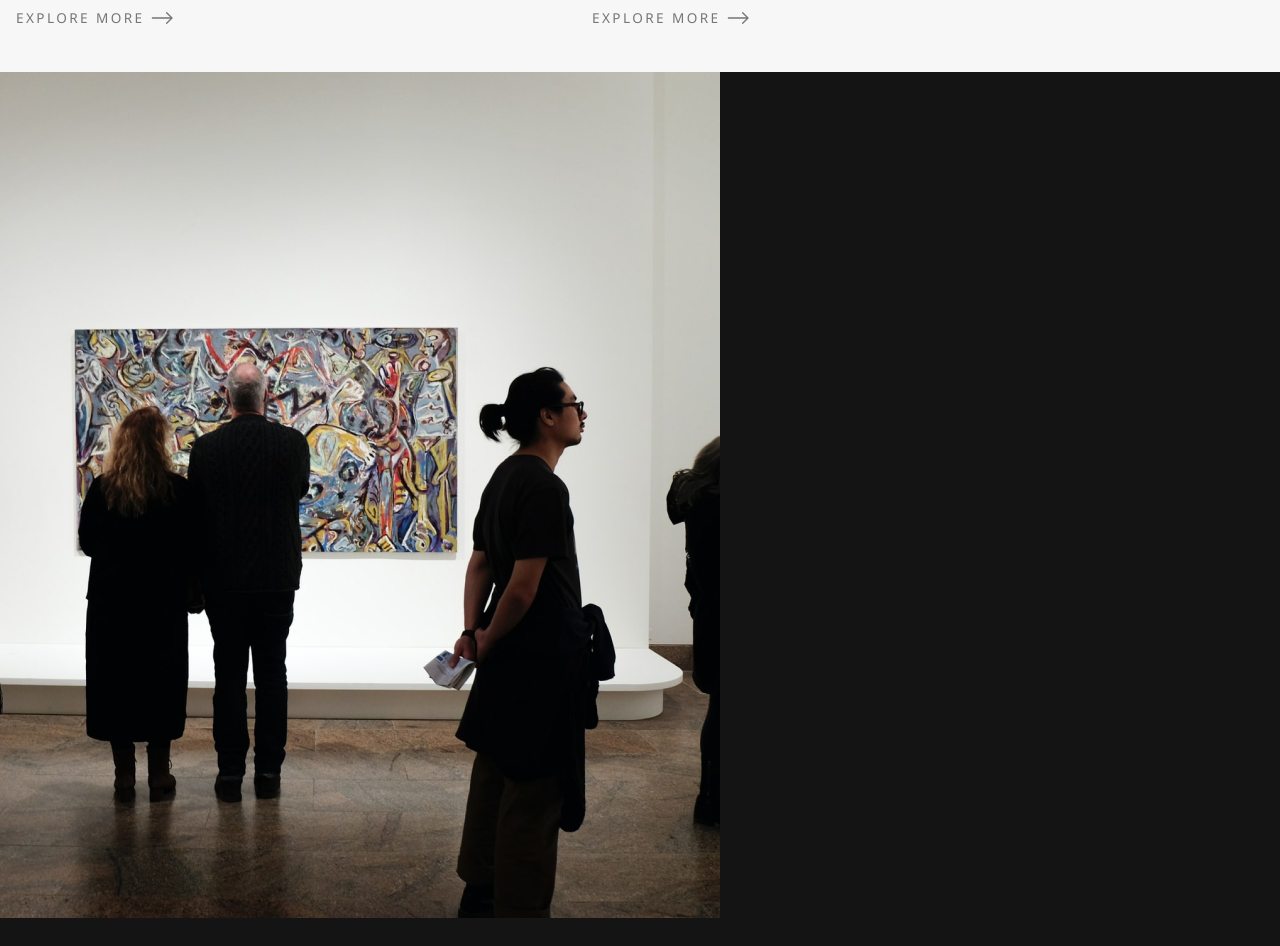
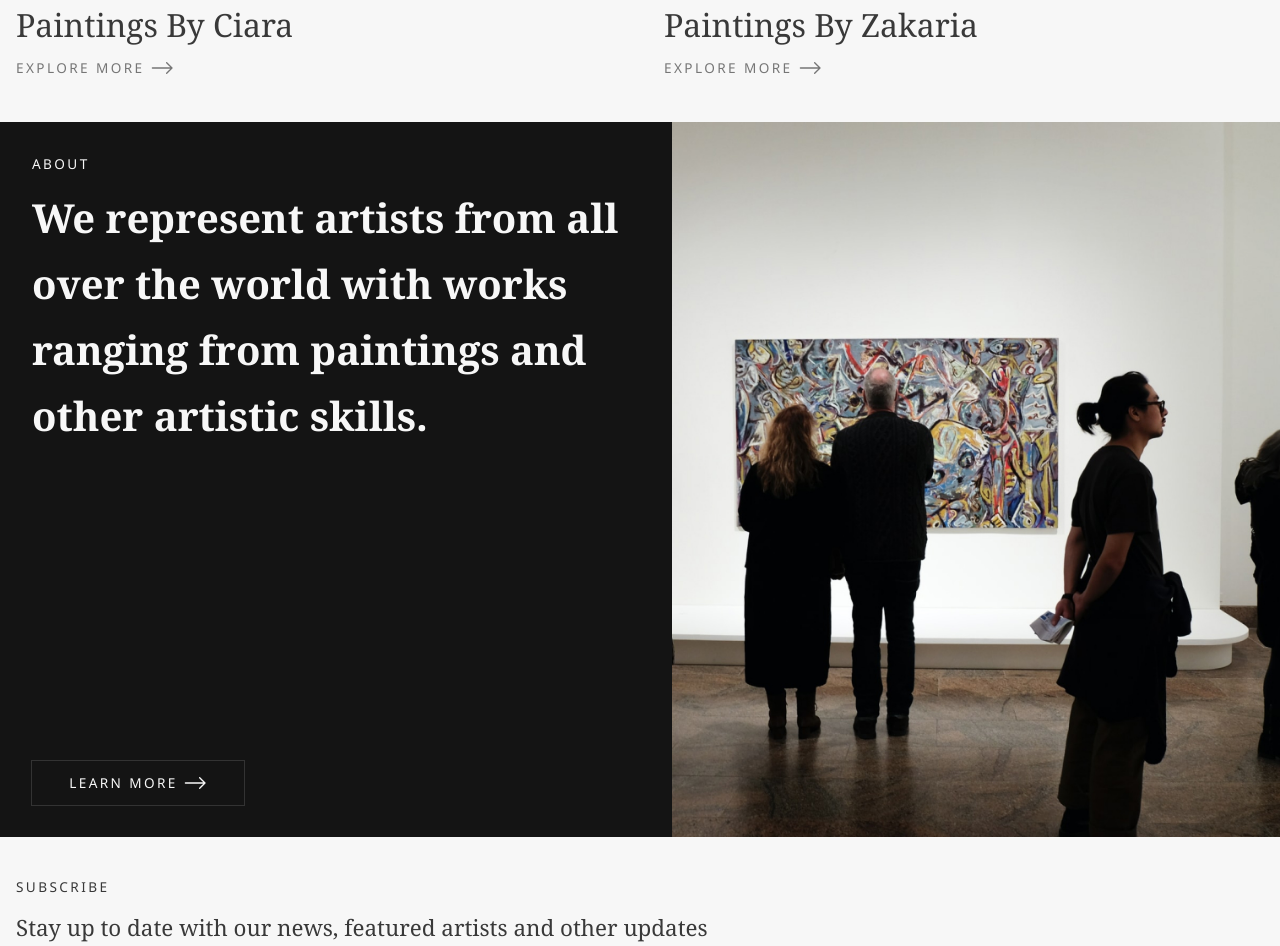
Before and after one commit to Vikram-Hegde/ArtGallery-MinimalisticWebPage, a plain HTML site: page index.html in a window 1280 px wide. Shown: the part 1500-2446 px from the top of the page. Drawn offline with Linux system fonts and the light colour scheme.

Commit message:
:sparkles: done with desktop view in features section

```diff
--- a/styles/components/_about.scss
+++ b/styles/components/_about.scss
@@ -25,3 +25,37 @@
     @extend %flex-center
   }
 }
+
+@media (min-width: 700px) {
+  .about {
+    flex-direction: row-reverse;
+
+    &__content {
+      flex-grow: 0;
+      flex-basis: 100%;
+      display: flex;
+      flex-direction: column;
+      padding: calc(var(--padding) * 2) calc(var(--padding) * 2);
+    }
+
+    &__hero {
+      flex-grow: 1;
+      flex-basis: 100%;
+      max-height: 90vh;
+
+      img {
+        height: 100%;
+        width: 100%;
+        object-fit: cover;
+      }
+    }
+
+    &__text {
+      font-size: 2.5rem;
+    }
+
+    &__button {
+      margin-top: auto;
+    }
+  }
+}
--- a/styles/components/_featured.scss
+++ b/styles/components/_featured.scss
@@ -34,12 +34,25 @@
   .featured {
     &__list {
       display: flex;
-      gap: 1rem;
+      gap: 3rem;
     }
 
     &__item + &__item {
         margin-top: 0;
+    }
 
+    &__item {
+      flex-shrink: 1;
+      flex-basis: 100%;
+
+      img {
+        width: 100%;
+        object-fit: cover;
+      }
+    }
+
+    &__author {
+      font-size: 2rem;
     }
   }
 }
```
Also changed, not shown: styles/style.css, 1 other file.
